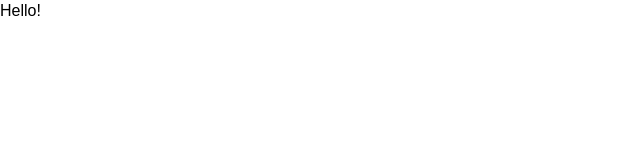
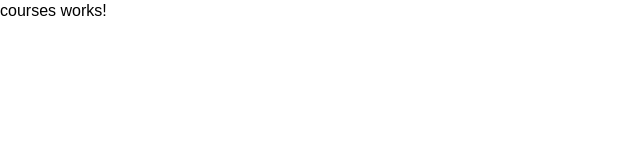
Before and after one commit to AdrianBesciak/RateTheCourse, an Angular app: page / in a window 1280 px wide. Shown: the top 160 px of the page, without its empty margins (0-640 px from the left). Built offline with nearby package versions, Linux system fonts and the light colour scheme.

Commit message:
updated app.component.html

```diff
--- a/src/app/app.component.html
+++ b/src/app/app.component.html
@@ -1,3 +1,3 @@
-<p>
-  Hello!
-</p>
+<div>
+  <app-courses></app-courses>
+</div>
```
